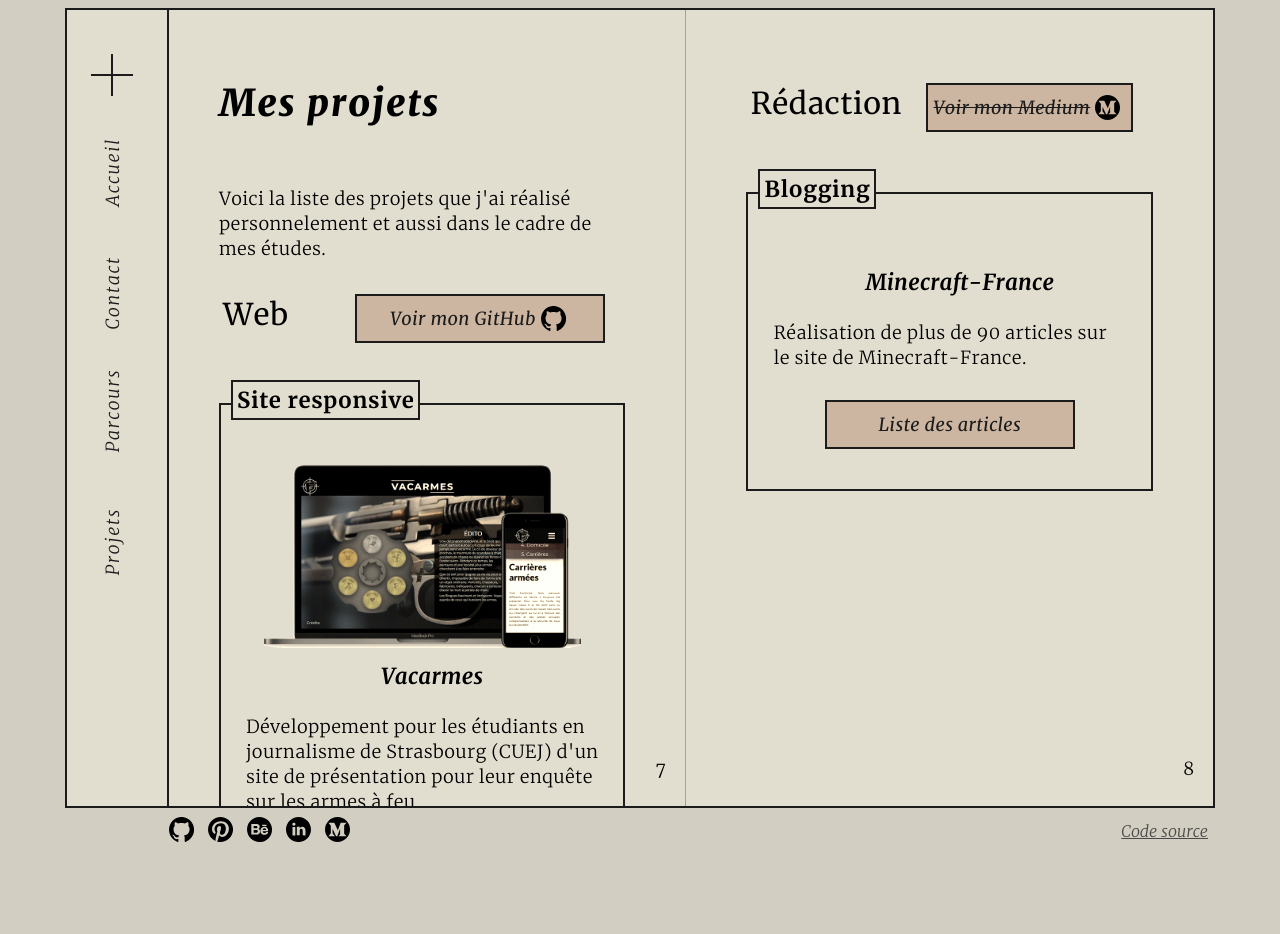
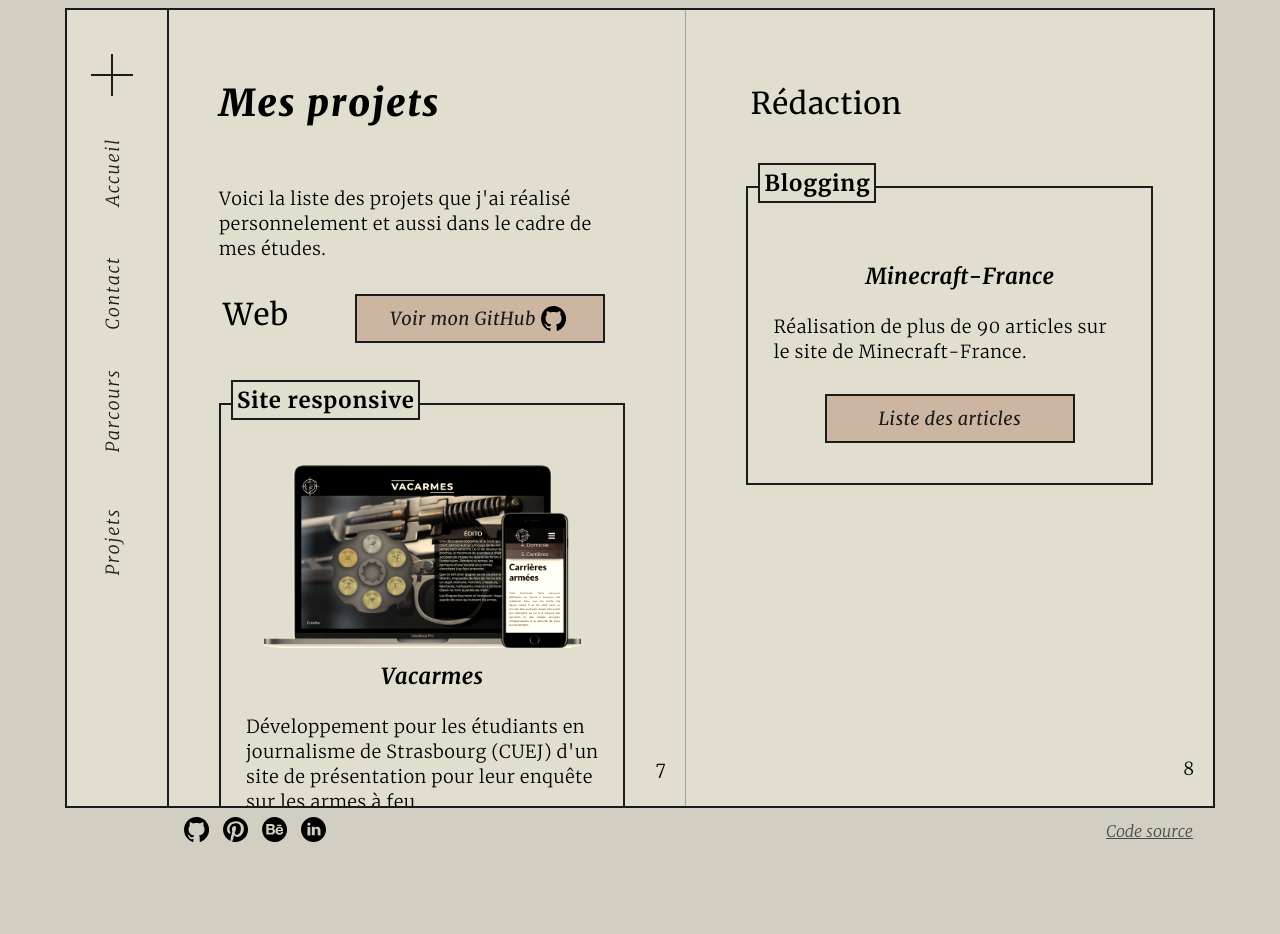
Before and after one commit to Myllaume/myllaume, a PHP site: page /pages/projet.php in a window 1280 px wide. Shown: the top 934 px of the page. Run offline with PHP 8.4, Linux system fonts and the light colour scheme.

Commit message:
Retraits et correction

```diff
--- a/include/footer.html
+++ b/include/footer.html
@@ -4,7 +4,6 @@
         <a href="http://pinterest.com/pinterest.fr/myllaume/" target="_blank"><img src="/src/icons/icone_pinterest.svg" alt="" class="footer__reseau--icone"></a>
         <a href="https://www.behance.net/brioudesgu6311" target="_blank"><img src="/src/icons/icone_behance.svg" alt="" class="footer__reseau--icone"></a>
         <a href="http://linkedin.com/in/guillaume-brioudes-a81225157/" target="_blank"><img src="/src/icons/icone_linkedin.svg" alt="" class="footer__reseau--icone"></a>
-        <a href="https://medium.com/@myllaume" target="_blank"><img src="/src/icons/icone_medium.svg" alt="" class="footer__reseau--icone"></a>
     </div>
 
     <div class="footer__links">
--- a/pages/projet.php
+++ b/pages/projet.php
@@ -101,12 +101,6 @@
                         <img src="../src/images/projet_myllaume_v1.png" alt="" class="bloc-projet--image">
                         <h4>Myllaume, v1</h4>
                         <p>Première version de mon site web sous forme d'un cv en ligne complété par un blog.</p>
-                        <a href="" class="bouton-little">
-                            <div class="bouton-volet-content">
-                                <p>Voir</p>
-                                <div class="bouton-volet-animation"></div>
-                            </div>
-                        </a>
                     </div>
                 </article>
 
@@ -121,13 +115,6 @@
 
                 <div class="panneau-titre">
                     <h2>Rédaction</h2>
-                    <a href="" class="bouton">
-                        <div class="bouton-volet-content">
-                            <p><s>Voir mon Medium</s></p>
-                            <img src="../src/icons/icone_medium.svg" alt="" class="footer__reseau--icone">
-                            <!-- <div class="bouton-volet-animation"></div> -->
-                        </div>
-                    </a>
                 </div>
 
                 <article class="bloc-projet titre-border_content">
--- a/styles/main.css
+++ b/styles/main.css
@@ -759,7 +759,7 @@ form textarea::placeholder {
           align-items: center;
   width: 100%;
   height: 50px;
-  padding: 5px 5px;
+  padding: 5px 20px;
 }
 
 .footer__reseau--icone {
--- a/styles/scss/layout/_footer.scss
+++ b/styles/scss/layout/_footer.scss
@@ -4,7 +4,7 @@
     align-items: center;
     width: 100%;
     height: 50px;
-    padding: 5px 5px;
+    padding: 5px 20px;
 
     &__reseau {
 
```
Also changed, not shown: index.php (+14 -26 lines), 1 other file.
